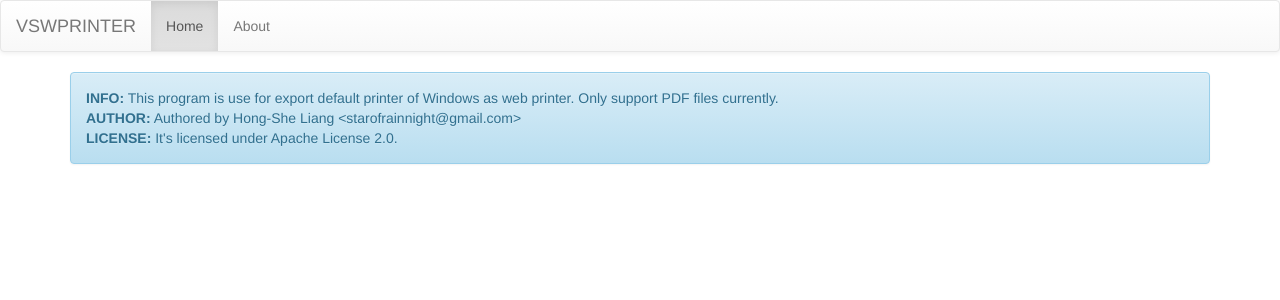
After one commit to starofrainnight/vswprinter, a Django app: template printto/templates/printto/about.html in a window 1280 px wide. The commit adds this page. Shown: the top 300 px of the page. Run offline with Django 3.2, Linux system fonts and the light colour scheme; the template is opened without the code that fills it, so the values that code supplies are empty; some libraries are stand-ins or nearby versions.

Commit message:
Added about view

```diff
--- /dev/null
+++ b/printto/templates/printto/about.html
@@ -0,0 +1,17 @@
+{% extends "printto/base.html" %}
+
+{% load static %}
+{% load sass_tags %}
+
+{% block title %}About{% endblock title %}
+
+{% block content %}
+<div class="container">
+    <div class="alert alert-info">
+        <strong>INFO:</strong> This program is use for export default printer
+        of Windows as web printer. Only support PDF files currently.<br />
+        <strong>AUTHOR:</strong> Authored by Hong-She Liang &lt;starofrainnight@gmail.com&gt;<br />
+        <strong>LICENSE:</strong> It's licensed under Apache License 2.0.
+    </div>
+</div>
+{% endblock content %}
--- a/printto/templates/printto/base.html
+++ b/printto/templates/printto/base.html
@@ -18,10 +18,13 @@
         <nav class="navbar navbar-default">
             <div class="container-fluid">
                 <div class="navbar-header">
-                <a class="navbar-brand" href="#">VSWPRINTER</a>
+                    <a class="navbar-brand" href="#">VSWPRINTER</a>
                 </div>
                 <ul class="nav navbar-nav">
-                <li class="active"><a href="..">Home</a></li>
+                    <li class="active"><a href="..">Home</a></li>
+                </ul>
+                <ul class="nav navbar-nav">
+                    <li><a href="about">About</a></li>
                 </ul>
             </div>
         </nav>
--- a/printto/urls.py
+++ b/printto/urls.py
@@ -3,5 +3,6 @@ from . import views
 
 urlpatterns = [
     url(r'^$', views.IndexView.as_view(), name='index'),
+    url(r'^about$', views.AboutView.as_view(), name='about'),
     url(r'^successed$', views.UploadSuccessedView.as_view(), name='successed'),
 ]
--- a/printto/views.py
+++ b/printto/views.py
@@ -30,3 +30,7 @@ class IndexView(FormView):
 
 class UploadSuccessedView(TemplateView):
     template_name = get_template_name("upload_successed.html")
+
+
+class AboutView(TemplateView):
+    template_name = get_template_name("about.html")
```
